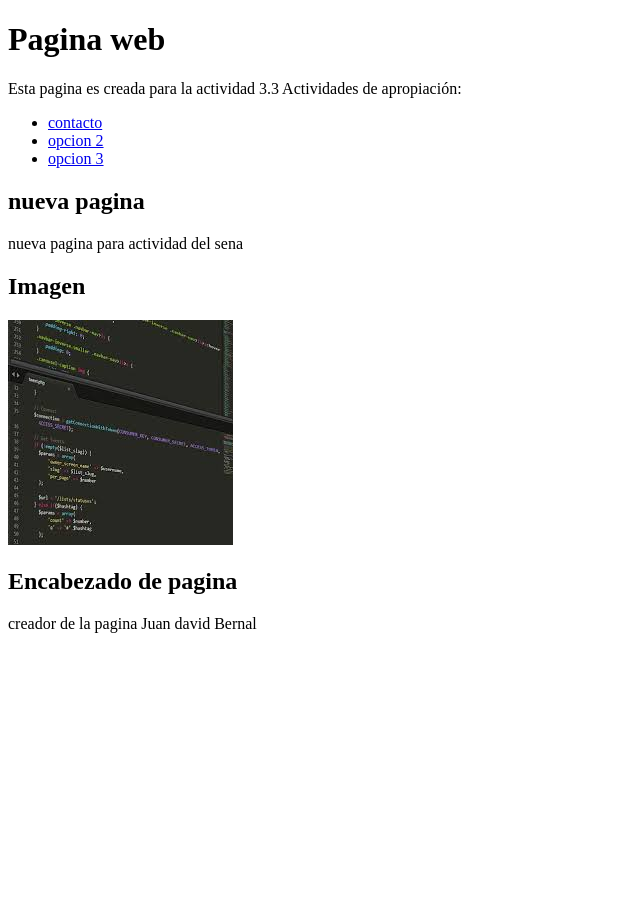
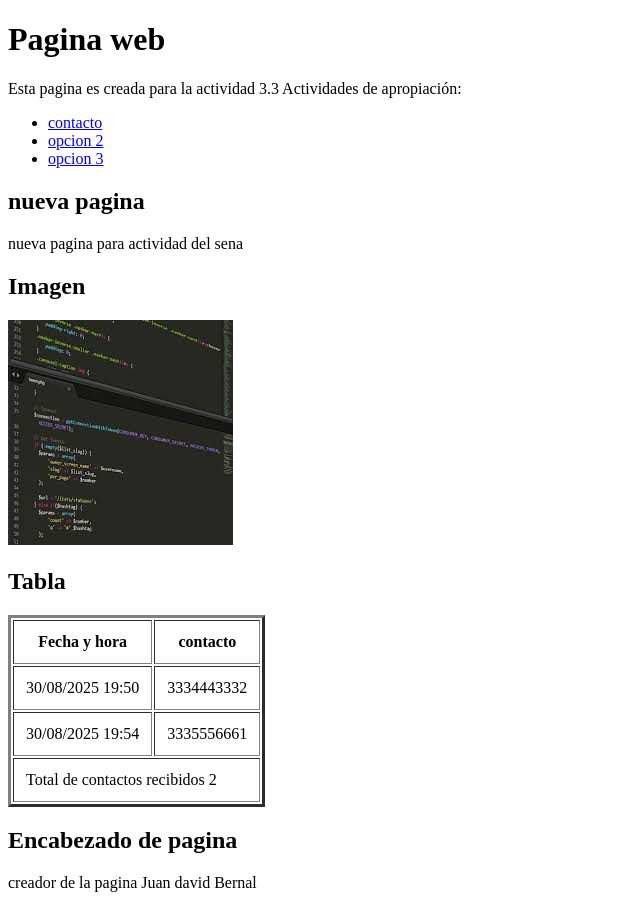
Before and after one commit to David27Ju/Actividad-30-agosto, a plain HTML site: page index.html in a window 1280 px wide. Shown: the whole page, without its empty margins (0-640 px from the left). Before the commit the page ends 800 px from the top, so only its background shows below. Drawn offline with Linux system fonts and the light colour scheme.

Commit message:
cree la tabla que cosa mas complicada

```diff
--- a/index.html
+++ b/index.html
@@ -31,6 +31,32 @@
     <h2>Imagen</h2>
     <p><img src="imagen 1.jpg" alt="prograncion"></p>
 </Aside>
+<aside>
+    <h2>Tabla</h2>
+    <table border="3" cellpadding="12">
+        <thead>
+            <tr>
+                <th>Fecha y hora</th>
+                <th>contacto</th>
+            </tr>
+        </thead>
+        <tbody>
+            <tr>
+                <td>30/08/2025 19:50</td>
+                <td>3334443332</td>
+            </tr>
+            <tr>
+                <td>30/08/2025 19:54</td>
+                <td>3335556661</td>
+            </tr>
+        </tbody>
+        <tfoot>
+            <tr>
+                <td colspan="2">Total de contactos recibidos 2</td>
+            </tr>
+        </tfoot>
+    </table>
+</aside>
     </main>
 <footer>
     <h2>Encabezado de pagina</h2>
```
